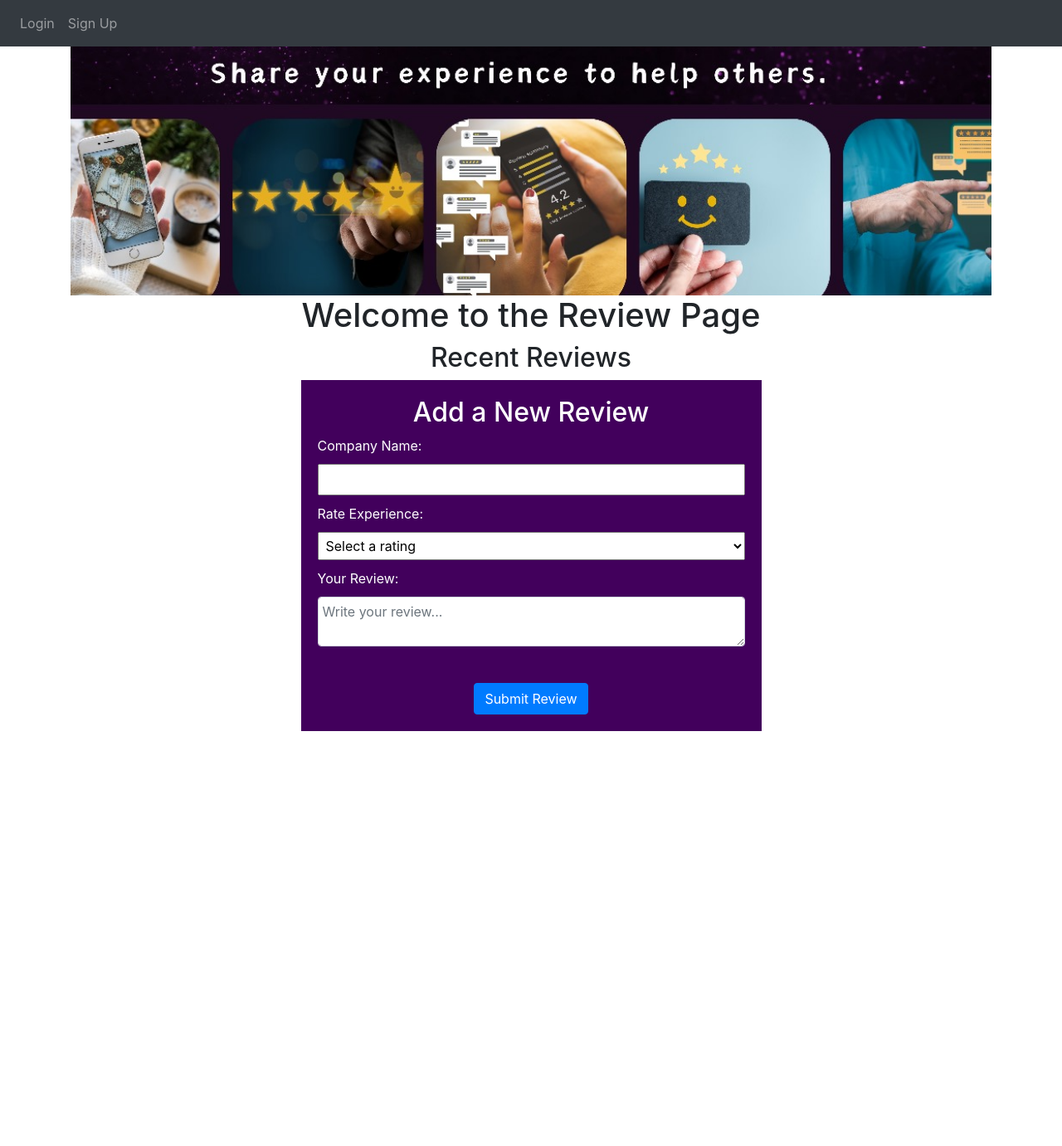
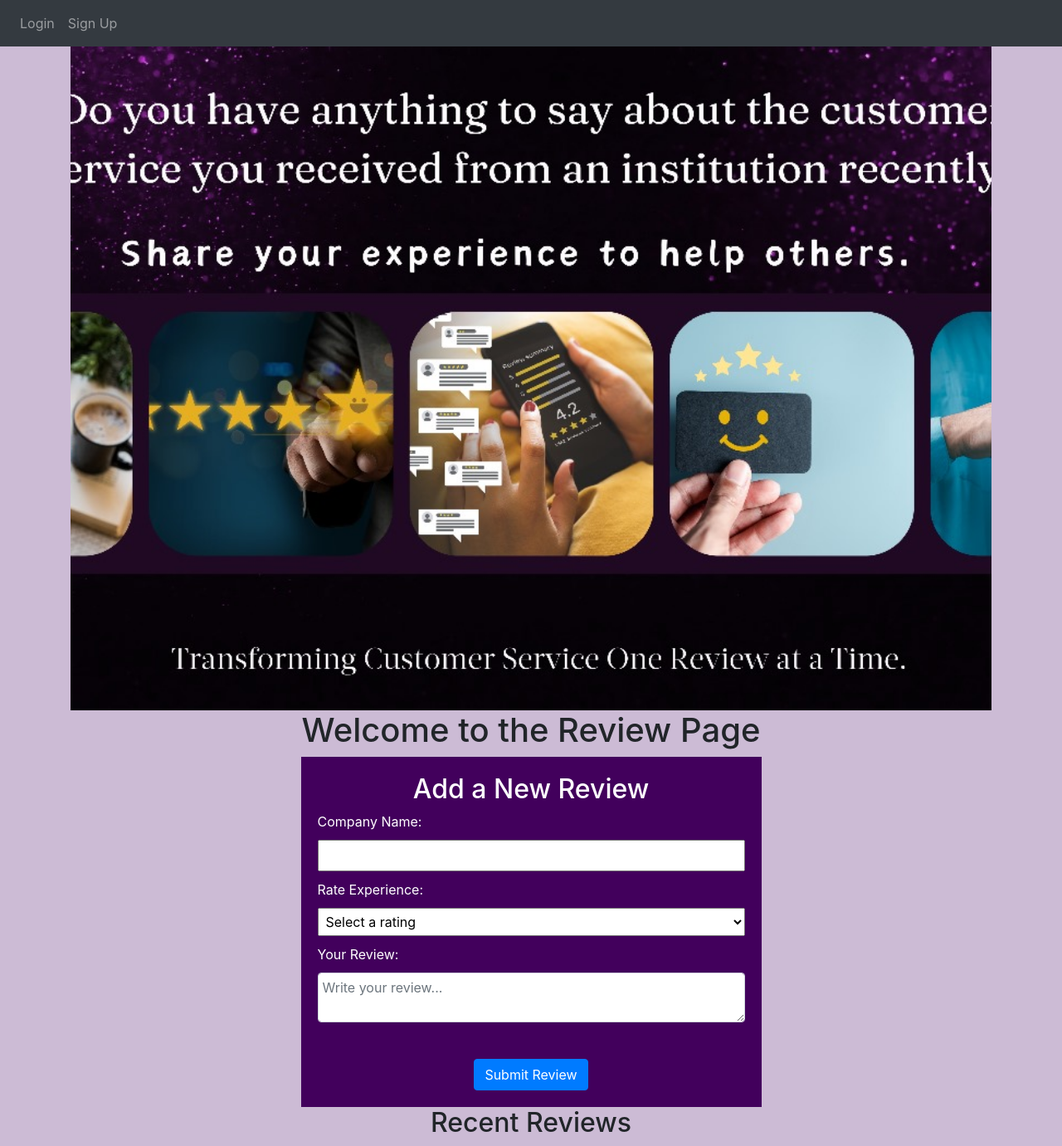
Before and after one commit to Amakie/Customer-service-Review-App, a Flask app: page / in a window 1280 px wide. Shown: the whole page at 83% size. Before the commit the page ends 881 px from the top, so only its background shows below. Run offline with Flask 3, Linux system fonts and the light colour scheme; some libraries are stand-ins or nearby versions.

Commit message:
Updated the home.html and added css

```diff
--- a/website/templates/home.html
+++ b/website/templates/home.html
@@ -4,19 +4,20 @@
     <style>
       body {
         text-align: center;
-        background-color: #ffffff;
+        background-color: #ccbbd5;
       }
 
   .page-header {
-    background-image: url("images/hero.jpg");
+    background-image: url("https://raw.githubusercontent.com/Amakie/Customer-service-Review-App/main/website/images/hero.jpg");
     background-repeat: no-repeat;
     background-size: cover;
     background-position: center;
-    height: 300px;
+    height: 100vh;
+    width: auto;
     display: flex;
     align-items: center;
     justify-content: center;
-    color: white;
+    color: rgb(255, 255, 255);
     text-align: center;
   }
 
@@ -63,17 +64,7 @@
   </header>
 
     <h1 align="center">Welcome to the Review Page</h1>
-    <ul class="list-group list-group-flush" id="reviews">
-      <h2>Recent Reviews</h2>
-      {% for review in user.reviews %}
-      <li class="list-group-item">
-        {{ review.data }}
-        <button type="button" class="close" onClick="deleteReview({ review,id })">
-          <span aria-hidden="true">&times;</span>
-        </button>
-      </li>
-      {% endfor %}
-    </ul>
+
     <form method="POST">
     <!--
         <h4>Add Company Name</h4>
@@ -117,6 +108,17 @@
         </form>
       </section>
 
+      <ul class="list-group list-group-flush" id="reviews">
+        <h2>Recent Reviews</h2>
+        {% for review in user.reviews %}
+        <li class="list-group-item">
+          {{ review.data }}
+          <button type="button" class="close" onClick="deleteReview({ review,id })">
+            <span aria-hidden="true">&times;</span>
+          </button>
+        </li>
+        {% endfor %}
+
       <!--
       <script>
         // Function to fetch existing reviews from an API or database
```
Also changed, not shown: instance/database.db.
